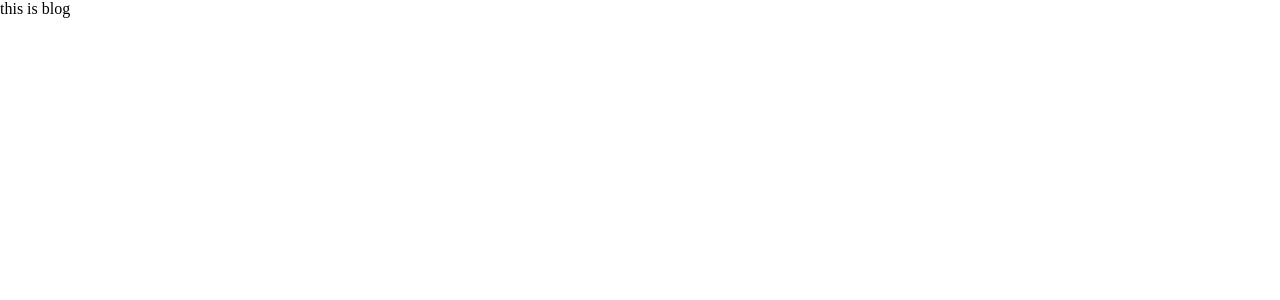
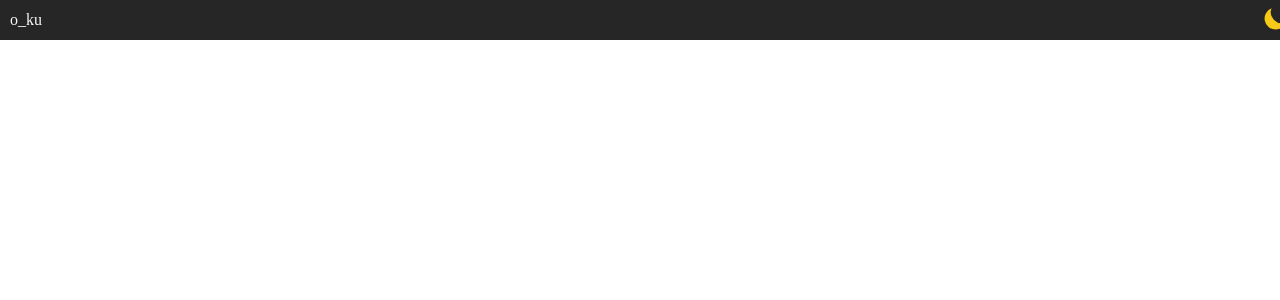
Before and after one commit to okuxxbos20/portfolio, a Next.js app: page /blog/1 in a window 1280 px wide. Shown: the top 300 px of the page. Built offline with nearby package versions, Linux system fonts and the light colour scheme.

Commit message:
prepare darkmode

```diff
--- a/src/components/organisms/Header.tsx
+++ b/src/components/organisms/Header.tsx
@@ -1,28 +1,79 @@
-import React, { FC } from 'react'
+import Link from 'next/link'
+import React, { FC, useContext } from 'react'
 import styled from 'styled-components'
+import { SunIcon, MoonIcon } from '../atoms'
+import { lightTheme } from '../../styles'
+import { ThemeContext } from '../../pages/_app'
 
 export const Header: FC = () => {
+  const { currentTheme, dispatch } = useContext(ThemeContext)
+
+  const switchThemeType = (): void => {
+    if (currentTheme === lightTheme) {
+      dispatch({ type: 'LIGHT' })
+      console.log('yooooo')
+    } else {
+      dispatch({ type: 'DARK' })
+      console.log('hiiiiii')
+    }
+  }
   return (
     <>
       <StyeldHeader>
-        <Title>o_ku</Title>
+        <Link href="/">
+          <Title>o_ku</Title>
+        </Link>
+        <RightSide>
+          <ThemeIcon onClick={() => switchThemeType()}>
+            {currentTheme === lightTheme ? (
+              <SunIcon size="25px" color="#f7ca18" />
+            ) : (
+              <MoonIcon size="25px" color="#f7ca18" />
+            )}
+          </ThemeIcon>
+        </RightSide>
       </StyeldHeader>
     </>
   )
 }
 
 const StyeldHeader = styled.header`
-  background: ${props => props.theme.main};
+  background: ${props => props.theme.header};
   width: 100%;
   height: 40px;
   padding: 0 10px;
   display: flex;
   flex-direction: row;
   align-items: center;
+  justify-content: space-between;
 `
 const Title = styled.p`
-  color: #f7f7f7;
+  color: ${props => props.theme.headerContents};
   &:hover {
     cursor: pointer;
   }
 `
+
+const RightSide = styled.div`
+  width: auto;
+  height: 100%;
+  display: flex;
+  flex-direction: row;
+  align-items: center;
+`
+
+const ThemeIcon = styled.button`
+  background: transparent;
+  width: 30px;
+  height: 30px;
+  border: none;
+  border-radius: 50%;
+  transition: 200ms;
+  &:hover {
+    cursor: pointer;
+    background: ${props => props.theme.headerContents};
+  }
+  &:focus {
+    outline: none;
+  }
+`
--- a/src/pages/_app.tsx
+++ b/src/pages/_app.tsx
@@ -1,14 +1,34 @@
 import { AppProps } from 'next/app'
-import React, { useState } from 'react'
+import React, { createContext, useReducer, Dispatch } from 'react'
 import { ThemeProvider } from 'styled-components'
-import { lightTheme, darkTheme } from '../styles'
+import { lightTheme, darkTheme, ThemeType } from '../styles'
+
+const switchThemeReducer = (currentTheme: ThemeType, action: 'LIGHT' | 'DARK') => {
+  switch (action) {
+    case 'LIGHT':
+      return lightTheme
+    case 'DARK':
+      return darkTheme
+    default:
+      return currentTheme
+  }
+}
+
+export const ThemeContext = createContext(
+  {} as {
+    currentTheme: ThemeType
+    dispatch: Dispatch<'LIGHT' | 'DARK'>
+  }
+)
 
 const App = ({ Component, pageProps }: AppProps): JSX.Element => {
-  const [currentTheme] = useState<typeof lightTheme | typeof darkTheme>(lightTheme)
+  const [currentTheme, dispatch] = useReducer(switchThemeReducer, darkTheme)
   return (
     <>
       <ThemeProvider theme={currentTheme}>
-        <Component {...pageProps} />
+        <ThemeContext.Provider value={{ currentTheme, dispatch }}>
+          <Component {...pageProps} />
+        </ThemeContext.Provider>
       </ThemeProvider>
     </>
   )
--- a/src/pages/blog/[id].tsx
+++ b/src/pages/blog/[id].tsx
@@ -1,9 +1,10 @@
 import React, { FC } from 'react'
+import { Header } from '../../components/organisms'
 
 const Blog: FC = () => {
   return (
     <>
-      <p>this is blog</p>
+      <Header></Header>
     </>
   )
 }
--- a/src/styles/index.ts
+++ b/src/styles/index.ts
@@ -1,2 +1,2 @@
 export { breakpoints } from './breakpoints'
-export { lightTheme, darkTheme } from './theme'
+export * from './theme'
--- a/src/styles/theme.ts
+++ b/src/styles/theme.ts
@@ -1,11 +1,14 @@
 export const lightTheme = {
-  main: '#2e3131',
-  secondary: '#fff',
-  text: '#262626'
-} as const
+  header: 'transparent',
+  headerContents: '#262626'
+}
 
 export const darkTheme = {
-  main: '#2e3131',
-  secondary: '#f7f7f7',
-  text: '#f7f7f7'
-} as const
+  header: '#262626',
+  headerContents: '#f7f7f7'
+}
+
+export type ThemeType = {
+  header: string
+  headerContents: string
+}
```
